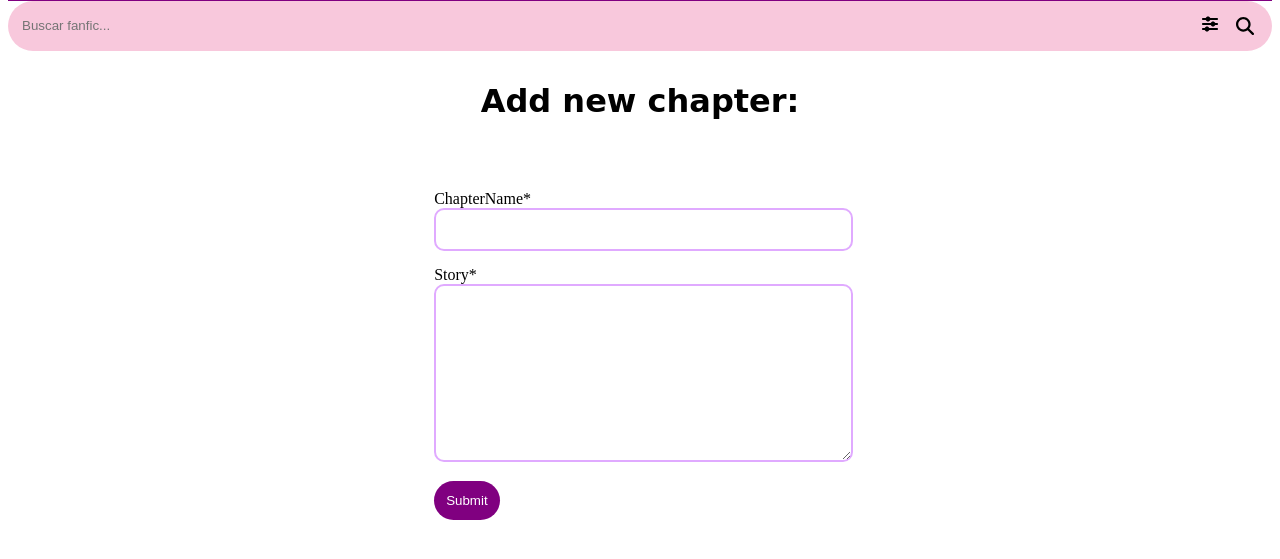
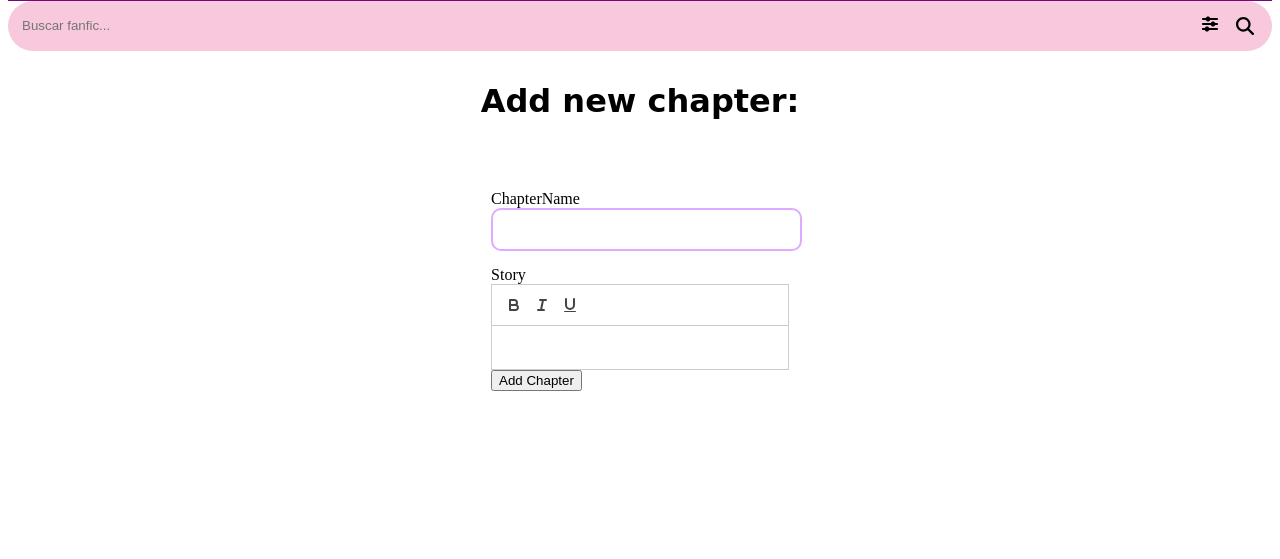
Before and after one commit to cypherLu/fanfic-platform, a Django app: page /fanfic/1/newchapter/ in a window 1280 px wide. Shown: the part 140-699 px from the top of the page. Run offline with Django 4.2, Linux system fonts and the light colour scheme; a user stored in the database is signed in; tables that the repository leaves empty hold one stand-in row (values such as "Sample post"); grey boxes marked "Sample" are stand-in pictures; some libraries are stand-ins or nearby versions.

Commit message:
adding quill editor and fixing bugs

```diff
--- a/fanfics/forms.py
+++ b/fanfics/forms.py
@@ -8,56 +8,34 @@ class fanficForm(forms.ModelForm):
     class Meta:
         model = Fanfic
         fields = ('cover','title', 'synopsis', 'status','tags','fandoms','categories','language')
-    def __init__(self, *args, **kwargs):
-        super().__init__(*args, **kwargs)
-
-        self.helper = FormHelper()
-        self.helper.form_method = 'post'
-        self.helper.form_class = 'kilig-form'
-
-        self.helper.layout = Layout(
-            Field('cover', css_class='kilig-file'),
-            Field('title', css_class='kilig-input'),
-            Field('synopsis', css_class='kilig-textarea'),
-            Field('status', css_class='kilig-input'),
-            Field('tags', css_class='kilig-input'),
-            Field('fandoms', css_class='kilig-input'),
-            Field('categories', css_class='kilig-input'),
-            Field('language', css_class='kilig-input'),
-            Submit('submit', 'Submit', css_class='kilig-btn')
-        )
+        widgets = {
+            'cover': forms.ClearableFileInput(attrs={'class': 'kilig-file'}),
+            'title': forms.TextInput(attrs={'class': 'kilig-input'}),
+            'synopsis': forms.Textarea(attrs={'class': 'kilig-textarea'}),
+            'status': forms.Select(attrs={'class': 'kilig-input'}),
+            'tags': forms.TextInput(attrs={'class': 'kilig-input'}),
+            'fandoms': forms.TextInput(attrs={'class': 'kilig-input'}),
+            'categories': forms.Select(attrs={'class': 'kilig-input'}),
+            'language': forms.Select(attrs={'class': 'kilig-input'}),
+        }
 
 class ChapterForm(forms.ModelForm):
     class Meta:
         model = Chapter
         fields = ('chapterName','story')
-    def __init__(self, *args, **kwargs):
-        super().__init__(*args, **kwargs)
-
-        self.helper = FormHelper()
-        self.helper.form_method = 'post'
-        self.helper.form_class = 'kilig-form'
-
-        self.helper.layout = Layout(
-            Field('chapterName', css_class='kilig-input'),
-            Field('story', css_class='kilig-textarea'),
-            Submit('submit', 'Submit', css_class='kilig-btn')
-        )
+        widgets = {
+            'chapterName': forms.TextInput(attrs={'class': 'kilig-input'}),
+        }
 
 class ProfileForm(forms.ModelForm):
     class Meta:
         model = Profile
         fields = ['avatar', 'bio', 'country']
-    def __init__(self, *args, **kwargs):
-        super().__init__(*args, **kwargs)
-
-        self.helper = FormHelper()
-        self.helper.form_method = 'post'
-        self.helper.form_class = 'kilig-form'
-
-        self.helper.layout = Layout(
-            Field('avatar', css_class='kilig-file', id='avatar-input'),
-            Field('bio', css_class='kilig-textarea'),
-            Field('country', css_class='kilig-input'),
-            Submit('submit', 'Save', css_class='kilig-btn')
-        )
+        widgets = {
+            'avatar': forms.ClearableFileInput(attrs={
+            'class': 'kilig-file',
+            'id': 'avatar-input'
+            }),
+            'bio': forms.Textarea(attrs={'class': 'kilig-textarea'}),
+            'country': forms.Select(attrs={'class': 'kilig-input'}),
+        }
--- a/fanfics/models.py
+++ b/fanfics/models.py
@@ -76,7 +76,7 @@ class Fanfic(models.Model):
 class Chapter(models.Model):
 
     chapterName = models.CharField(max_length=255)
-    story = RichTextField()
+    story = models.TextField()
     fanfic = models.ForeignKey(Fanfic, on_delete=models.CASCADE, related_name= 'chapters')
     order = models.PositiveIntegerField()
     created_at = models.DateTimeField(auto_now_add=True)
--- a/fanfics/static/css/pages.css
+++ b/fanfics/static/css/pages.css
@@ -17,8 +17,15 @@
   margin-bottom: 15px;
 }
 
-.django-ckeditor-widget{
-  width: 100%
+.ql-editor {
+  max-width: 800px;
+  overflow-wrap: break-word;
+}
+
+#editor {
+  max-width: 800px;
+  width: 100%;
+  margin: 0 auto;
 }
 
 .kilig-file {
--- a/fanfics/static/js/kilig.js
+++ b/fanfics/static/js/kilig.js
@@ -58,3 +58,35 @@ function changeColor() {
     main.style.fill = color;
   }
 }
+
+/* QUILL EDITOR FUNCTION */
+document.addEventListener("DOMContentLoaded", function () {
+  const editor = document.querySelector('#editor');
+  const form = document.querySelector('#chapter-form');
+  const hiddenInput = document.querySelector('#hidden-input');
+
+  if (editor && form && hiddenInput) {
+    const quill = new Quill('#editor', {
+      theme: 'snow',
+      modules: {
+        toolbar: [['bold', 'italic', 'underline']]
+      }
+    });
+
+    form.addEventListener("submit", function (e) {
+      const content = quill.root.innerHTML;
+
+      console.log("ENVIANDO:", content); // 🔥 DEBUG
+
+      hiddenInput.value = content;
+
+      // 🔥 força atualização antes de enviar
+      if (!content || content === "<p><br></p>") {
+        e.preventDefault();
+        alert("Escreva algo antes de enviar!");
+      }
+    });
+  } else {
+    console.log("ERRO: editor ou form ou input não encontrado");
+  }
+});
--- a/fanfics/templates/addchapter.html
+++ b/fanfics/templates/addchapter.html
@@ -1,11 +1,32 @@
 {% extends 'kilig.html' %}
-{% load crispy_forms_tags %}
 {% block content %}
 <h1 class="all-in-titles">Add new chapter:</h1>
         <div class="all-forms">
-            <form method="post">
+            <form method="post" id="chapter-form">
                 {% csrf_token %}
-                {% crispy form %}
+                {% for field in form %}
+                    {% if field.name != "story" %}
+                <div class="form-group">
+                    <label class="form-label">{{ field.label }}</label>
+
+                    {{ field }}
+
+                    {% if field.errors %}
+                    <div class="error">
+                        {{ field.errors }}
+                    </div>
+                    {% endif %}
+                </div>
+                    {% endif %}
+                {% endfor %}
+                <div class="form-group">
+                <label class="form-label">Story</label>
+
+                <div id="editor"></div>
+
+                <input type="hidden" name="story" id="hidden-input">
+                </div>
+            <button type="submit" class="btn btn-primary btn-block">Add Chapter</button>
             </form>
         </div>
             {% endblock %}
--- a/fanfics/templates/chapter.html
+++ b/fanfics/templates/chapter.html
@@ -3,7 +3,7 @@
 
             {% block content %}
             <h1>{{ fanfic.title }}</h1>
-            <h2>{{ chapter.chapterName }}</h2>
+            <h2 class="all-in-titles">{{ chapter.chapterName }}</h2>
 
             <!-- notas iniciais -->
             {% if chapter.notes_start %}
--- a/fanfics/templates/kilig.html
+++ b/fanfics/templates/kilig.html
@@ -4,6 +4,8 @@
     <head>
         <link rel="stylesheet" href="fontawesome-free-6.2.0-web/css/all.css">
         <link rel="stylesheet" href="https://cdnjs.cloudflare.com/ajax/libs/font-awesome/4.4.0/css/font-awesome.min.css">
+        <link href="https://cdn.jsdelivr.net/npm/quill@1.3.7/dist/quill.snow.css" rel="stylesheet">
+        <script src="https://cdn.jsdelivr.net/npm/quill@1.3.7/dist/quill.min.js"></script>
 
         <meta charset="utf-8"/>
         <meta name="keywords" content="fanfiction, transformative works, otw, fair use, archive"/>
@@ -431,5 +433,6 @@
     {% endblock content%}
 
 <script src="{% static 'js/kilig.js' %}"></script>
+<script src="{% static 'ckeditor/ckeditor.js' %}"></script>
     </body>
 </html>
--- a/fanfics/views.py
+++ b/fanfics/views.py
@@ -69,7 +69,7 @@ def fanficView(request, id):
 @login_required
 def newFanfic(request):
     if request.method == 'POST':
-        form = fanficForm(request.POST)
+        form = fanficForm(request.POST, request.FILES)
         if form.is_valid():
             fanfic = form.save(commit=False)
             fanfic.author = request.user
@@ -119,17 +119,18 @@ def newchapter(request, id):
     if request.method == 'POST':
         form = ChapterForm(request.POST)
         if form.is_valid():
-            Chapter = form.save(commit=False)
-            Chapter.fanfic = fanfic
+            chapter = form.save(commit=False)
+            chapter.story = request.POST.get('story')
+            chapter.fanfic = fanfic
 
             last_chapter = fanfic.chapters.order_by('-order').first()
 
             if last_chapter:
-                Chapter.order = last_chapter.order + 1
+                chapter.order = last_chapter.order + 1
             else:
-                Chapter.order = 1
+                chapter.order = 1
 
-            Chapter.save()
+            chapter.save()
             return redirect('fanfic-view', id=id)
 
     else:
--- a/mysite/urls.py
+++ b/mysite/urls.py
@@ -25,3 +25,4 @@ urlpatterns = [
 ]
 
 urlpatterns += static(settings.MEDIA_URL, document_root=settings.MEDIA_ROOT)
+urlpatterns += static(settings.STATIC_URL, document_root=settings.STATIC_ROOT)
--- a/requirements.txt
+++ b/requirements.txt
@@ -1,4 +1,2 @@
 Django==4.2.7
-django-crispy-forms==2.0
-django-ckeditor==6.7.0
 Pillow
--- a/templates/registration/login.html
+++ b/templates/registration/login.html
@@ -1,5 +1,4 @@
 {% extends 'kilig.html' %}
-{% load crispy_forms_tags %}
 
 {% block title %} Login {% endblock %}
 
@@ -13,7 +12,7 @@
                     {% csrf_token %}
                     <input type="hidden" name="next" value="{{ next }}">
 
-                    {{ form|crispy }}
+                    {{ form }}
                     <button type="submit" class="btn btn-primary btn-block">Login</button>
                     <div class="link">
                     <p>Não tem conta?</p>
```
Also changed, not shown: fanfics/templates/addfanfic.html (+14 -2 lines), fanfics/templates/editfanfic.html (+13 -2 lines), fanfics/templates/editprofile.html (+15 -2 lines), mysite/settings.py (+6 -19 lines), fanfics/migrations/0006_alter_chapter_story.py (added), media/avatars/ativ3.PNG (deleted), media/avatars/default.png (renamed from media/avatars/default.jpg).
